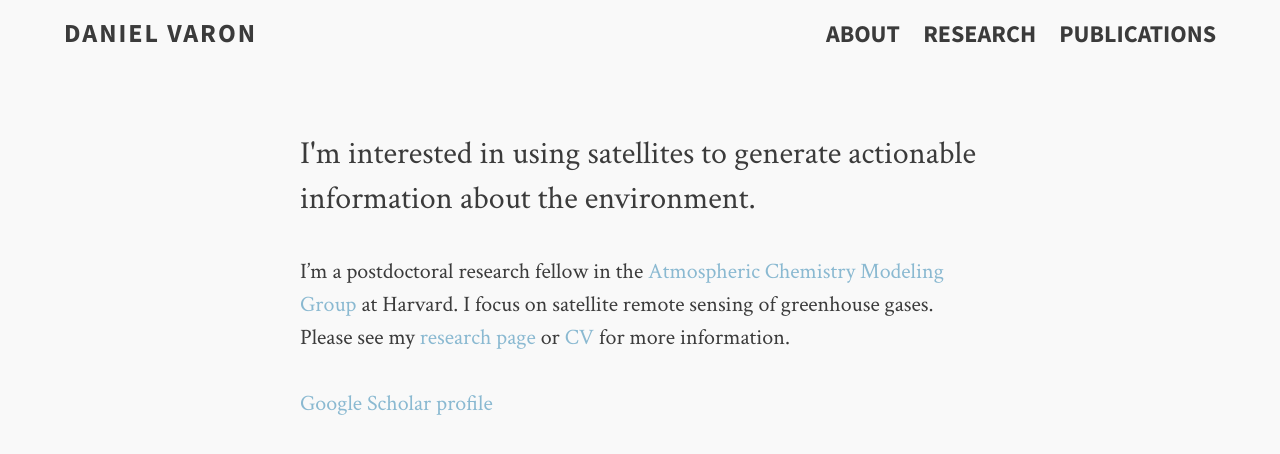
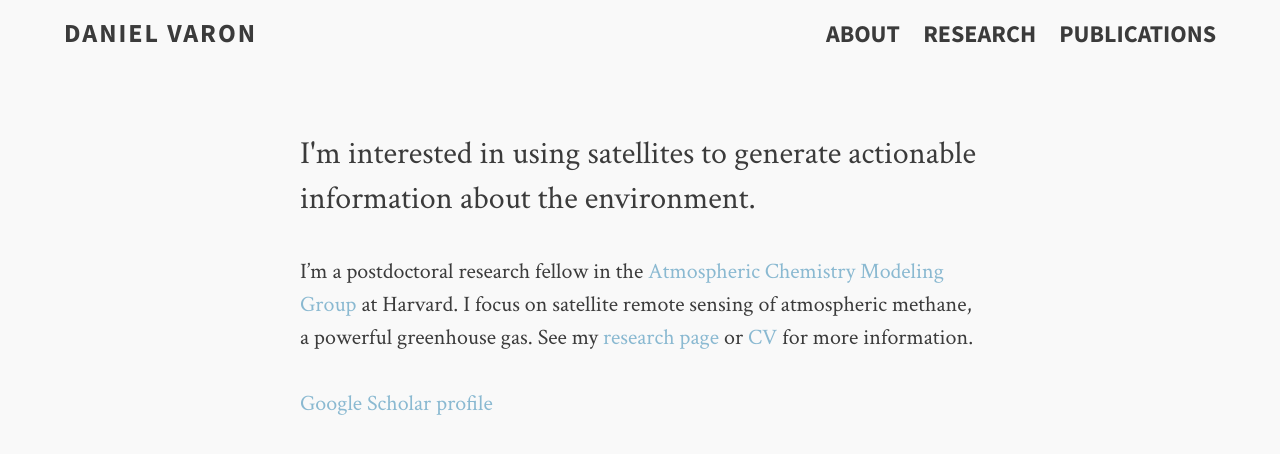
Before and after one commit to djvaron/djvaron.github.io, a Jekyll site: the page built from about.md, in a window 1280 px wide. Shown: the top 454 px of the page. Built offline with Jekyll 4.4.1, drawn with Linux system fonts in a browser that asks for light colours.

Commit message:
minor edits

```diff
--- a/about.md
+++ b/about.md
@@ -6,7 +6,7 @@ description: I'm interested in using satellites to generate actionable informati
 tags: [daniel varon, methane, satellites, about]
 ---
 
-I'm a postdoctoral research fellow in the [Atmospheric Chemistry Modeling Group](http://acmg.seas.harvard.edu/) at Harvard. I focus on satellite remote sensing of greenhouse gases. Please see my <a href="{{ site.url }}/research">research page</a> or <a href="{{ site.url }}/djvcv.pdf">CV</a> for more information.
+I'm a postdoctoral research fellow in the [Atmospheric Chemistry Modeling Group](http://acmg.seas.harvard.edu/) at Harvard. I focus on satellite remote sensing of atmospheric methane, a powerful greenhouse gas. See my <a href="{{ site.url }}/research">research page</a> or <a href="{{ site.url }}/djvcv.pdf">CV</a> for more information.
 
 <!--I was born and raised in Montr&#233;al, Qu&#233;bec, and studied physics and English literature at McGill before coming to Harvard.-->
 
```
Also changed, not shown: research.md (+1 -1 lines).
